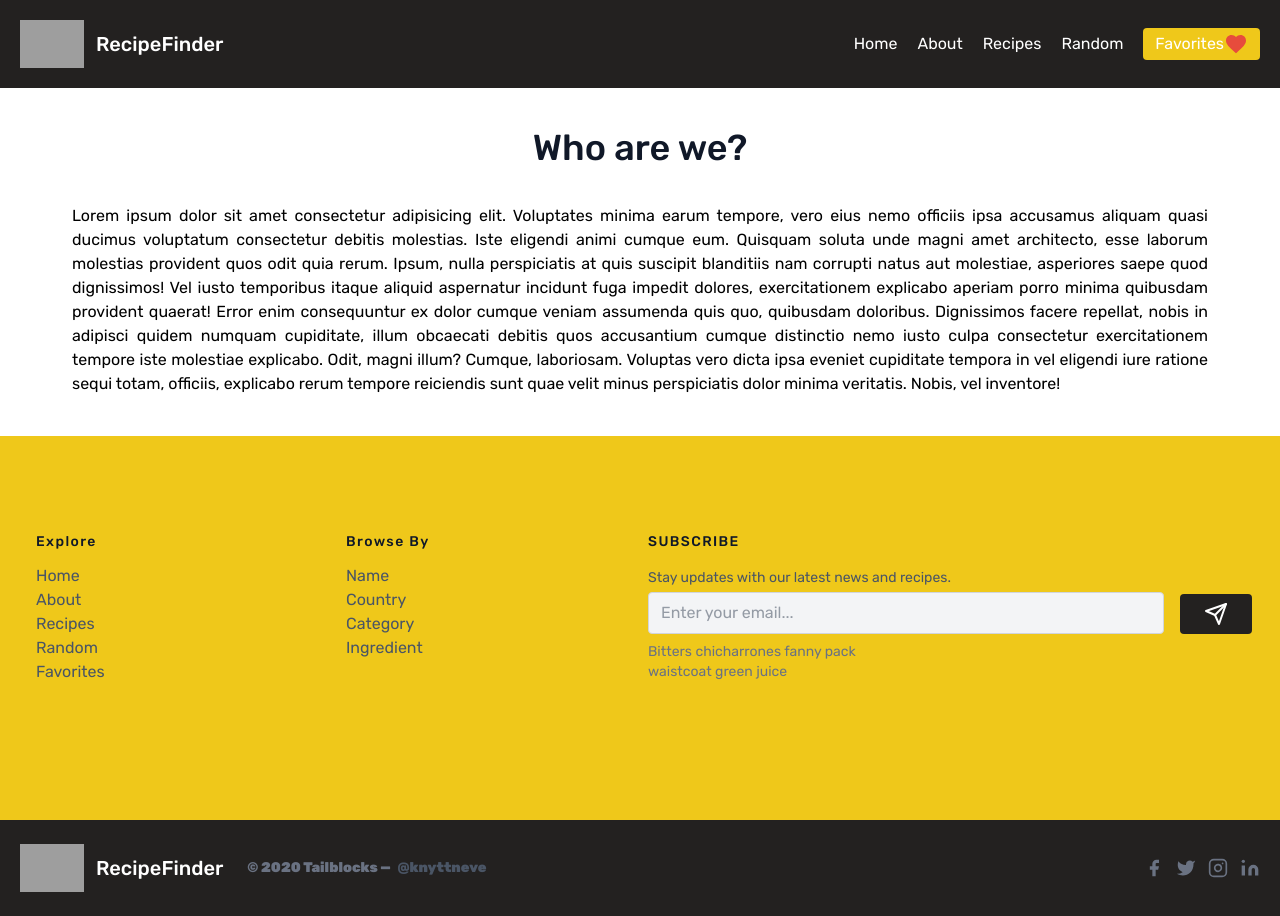
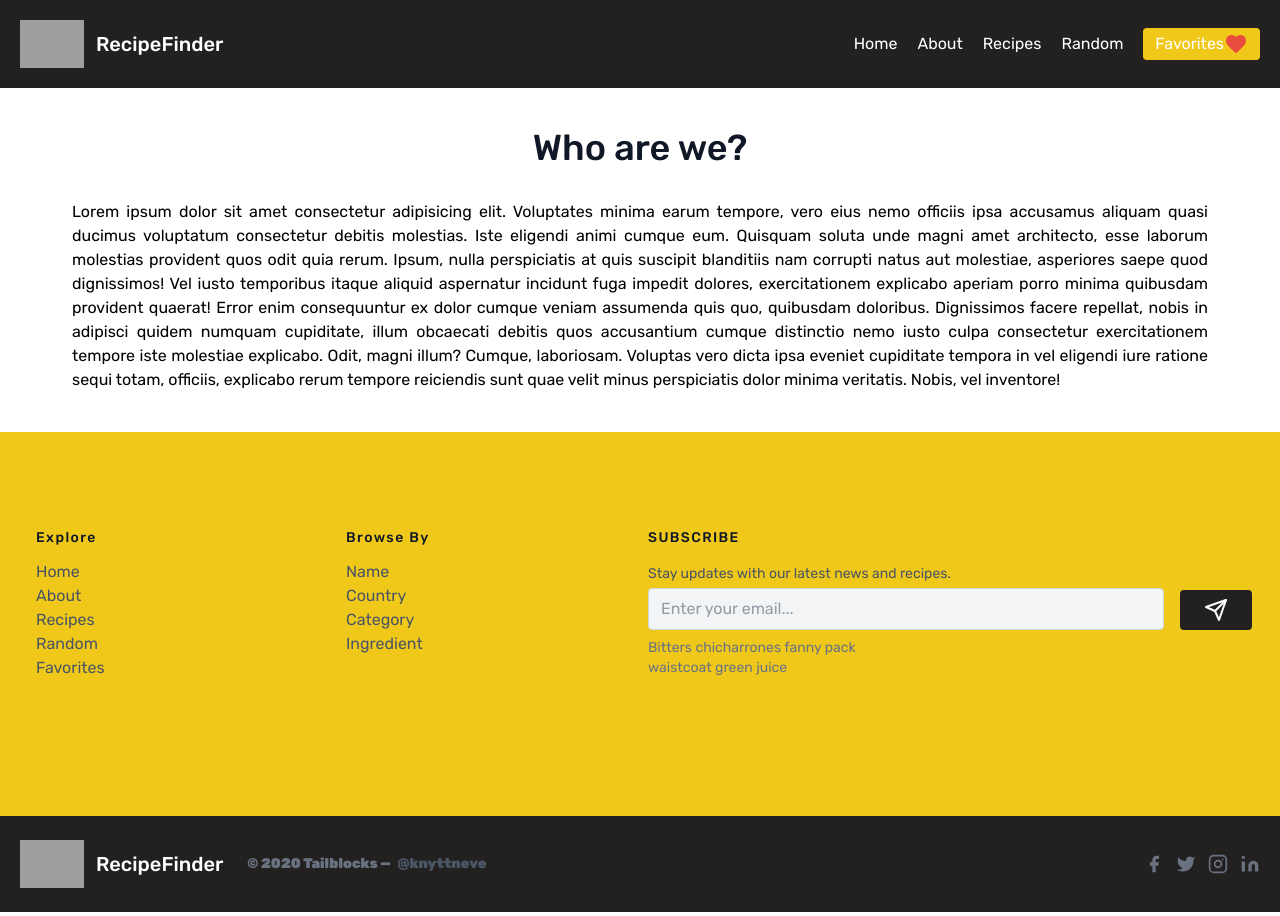
Before and after one commit to adeeba653/recipeFinder, a plain HTML site: page about.html in a window 1280 px wide. Drawn offline with nearby package versions, Linux system fonts and the light colour scheme; grey boxes are pictures that could not be loaded.

Commit message:
Update style.css

```diff
--- a/style.css
+++ b/style.css
@@ -479,9 +479,7 @@ footer.footer {
 .footer p {
   text-align: center;
 }
-main h1 {
-  margin: 1em;
-}
+
 
 
 .mealcard_container {
```
